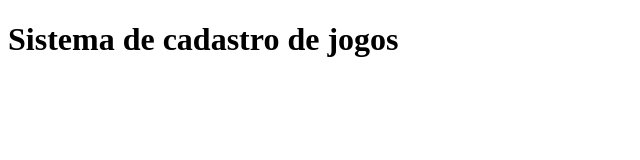
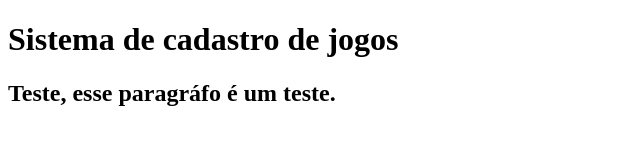
Before and after one commit to guilhermesajs/sistema-de-cadastro, a plain HTML site: page index.html in a window 1280 px wide. Shown: the whole page, without its empty margins (0-640 px from the left). Drawn offline with Linux system fonts and the light colour scheme.

Commit message:
testando o index.html

```diff
--- a/index.html
+++ b/index.html
@@ -8,5 +8,6 @@
 </head>
 <body>
     <h1>Sistema de cadastro de jogos</h1>
+    <h2>Teste, esse paragráfo é um teste.</h2>
 </body>
 </html>
```
